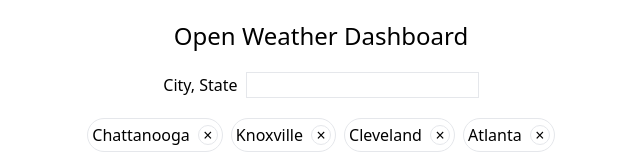
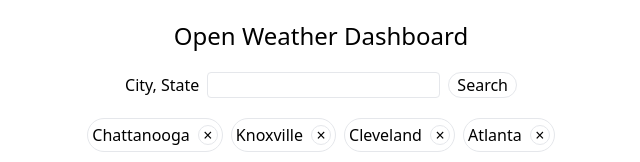
Before and after one commit to CharlesTaylor7/open-weather-dashboard, a React (Vite) app: page / in a window 1280 px wide. Shown: the top 162 px of the page, without its empty margins (319-959 px from the left). Built offline with nearby package versions, Linux system fonts and the light colour scheme.

Commit message:
Search button

```diff
--- a/src/components/Mockup.tsx
+++ b/src/components/Mockup.tsx
@@ -4,9 +4,12 @@ export default function Mockup() {
   return (
     <div className="flex flex-col gap-5 mt-5 w-full justify-center items-center">
       <header className="bold text-2xl"> Open Weather Dashboard</header>
-      <div>
-        <label className="mr-2">City, State</label>
-        <input className="border" />
+      <div className="flex gap-2 items-center">
+        <label className="">City, State</label>
+        <input className="border rounded" />
+        <button className="flex items-center justify-center px-2 border rounded-2xl">
+          Search
+        </button>
       </div>
       <div className="flex flex-wrap gap-2">
         <Pill label="Chattanooga" />
@@ -23,6 +26,7 @@ export default function Mockup() {
   );
 }
 
+
 type PillProps = {
   label: string;
 };
```
